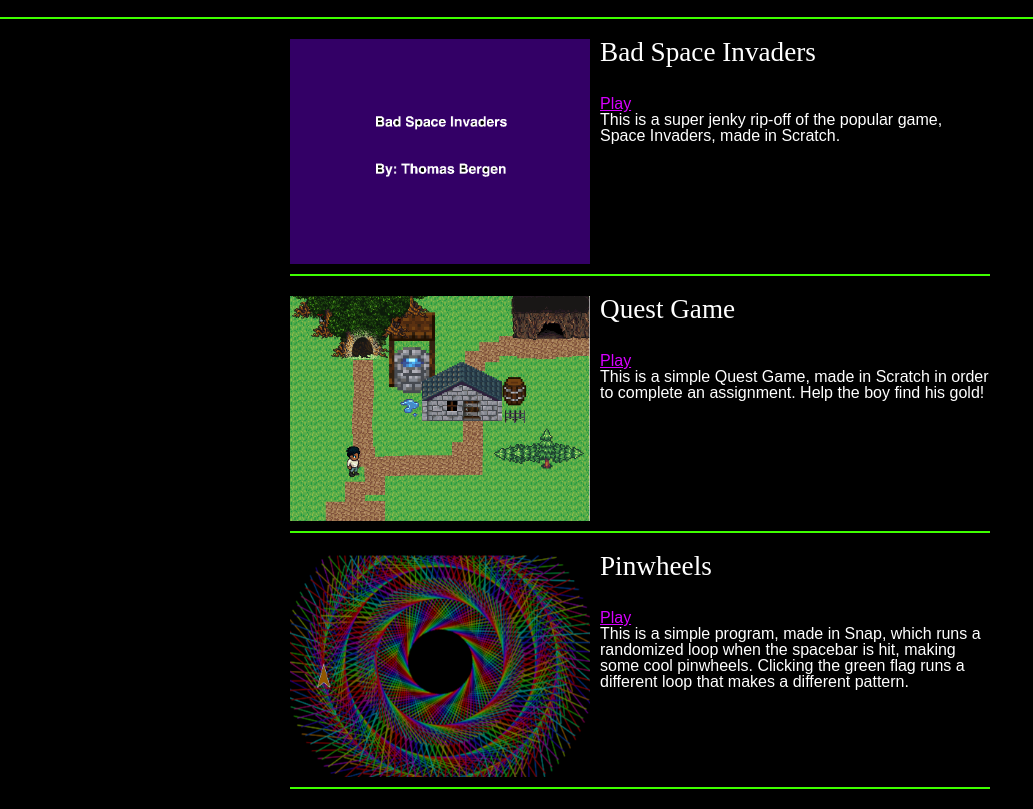
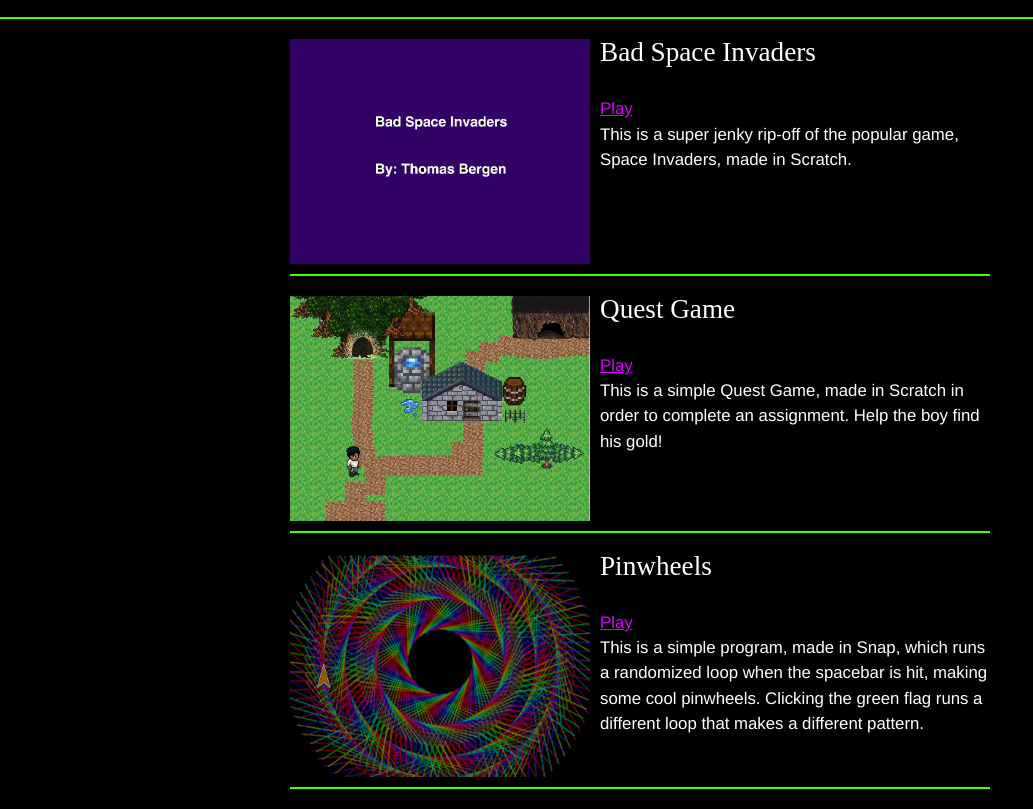
Before and after one commit to ThomasEBergen/ap-cs-project-site, a plain HTML site: page index.html in a window 1280 px wide. Shown: the part 74-883 px from the top of the page, without its empty margins (0-1033 px from the left). Drawn offline with Linux system fonts and the light colour scheme.

Commit message:
Update style.css

```diff
--- a/style.css
+++ b/style.css
@@ -1,5 +1,5 @@
 body{
-    font-family: sans-serif;
+    font-family: Helvetica;
      background-color: black;
      color: white
 }
@@ -26,8 +26,16 @@ header h1 {
     font-size: 2.2em;
 }
 
+h2 {
+    font-size: 2em;
+}
 header nav ul li {
     display: inline;
+}
+
+p {
+    font-size: 1.05em;
+    line-height: 1.5;
 }
 
 .clear {
@@ -51,6 +59,7 @@ header nav ul li {
     margin-bottom: 10px;
 }
 
+
 .project h2, #aboutme h2 {
     font-size: 1.7em;
     margin-bottom: 30px;
```
